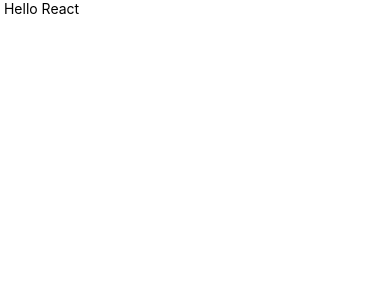
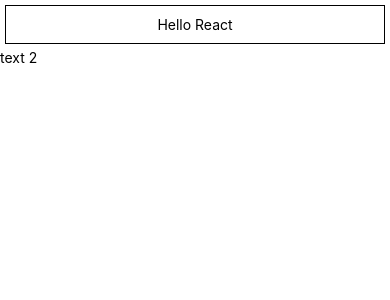
Before and after one commit to jenniferburch/scratch-mobile, a React Native app: screen / in a window 390 px wide. Shown: the top 300 px of the page. Built offline with nearby package versions, Linux system fonts and the light colour scheme.

Commit message:
minor formatting

```diff
--- a/src/App.js
+++ b/src/App.js
@@ -7,7 +7,7 @@
  */
 
 import React from 'react';
-import { SafeAreaView, View, Text, StatusBar } from 'react-native';
+import { SafeAreaView, View, Text, StatusBar, StyleSheet } from 'react-native';
 
 
 const App: () => React$Node = () => {
@@ -15,13 +15,26 @@
     <>
       <StatusBar barStyle="dark-content" />
       <SafeAreaView>
+        <View style={styles.header}>
+          <Text style={styles.headerText}> Hello React </Text>
+        </View>
         <View>
-          <Text> Hello React </Text>
+          <Text>text 2</Text>
         </View>
       </SafeAreaView>
     </>
   );
 };
 
-
+const styles = StyleSheet.create({
+  header: {
+    borderWidth: .5,
+    borderColor: 'black',
+    padding: 10,
+    margin: 5
+  },
+  headerText: {
+    textAlign: 'center',
+  }
+})
 export default App;
```
